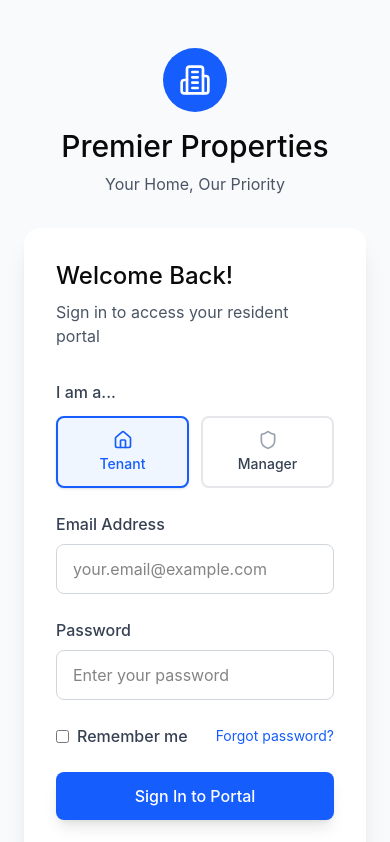
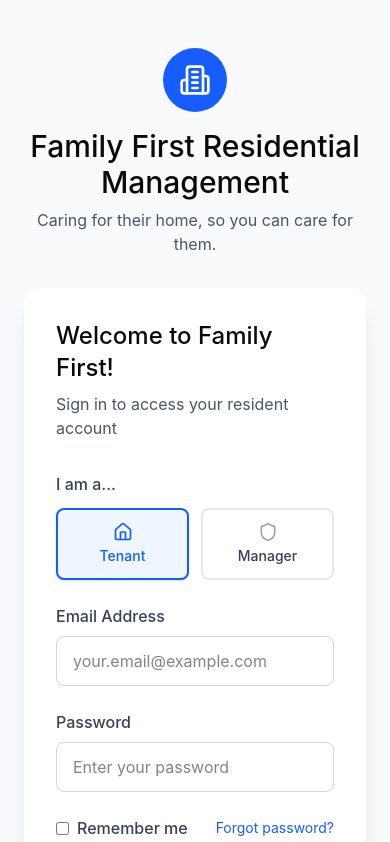
Before and after one commit to jharo0714/Familyfirstresidentialmanagement, a React (Vite) app: page / in a window 390 px wide. Shown: the top 842 px of the page. Built offline with nearby package versions, Linux system fonts and the light colour scheme.

Commit message:
Updated for mobile layout

```diff
--- a/src/app/components/Login.tsx
+++ b/src/app/components/Login.tsx
@@ -109,14 +109,14 @@ export function Login({ onLogin }: LoginProps) {
             <div className="inline-flex items-center justify-center bg-blue-600 text-white h-16 w-16 rounded-full mb-4">
               <Building2 className="h-8 w-8" />
             </div>
-            <h1 className="text-3xl mb-2">Premier Properties</h1>
-            <p className="text-gray-600">Your Home, Our Priority</p>
+            <h1 className="text-3xl mb-2">Family First Residential Management</h1>
+            <p className="text-gray-600">Caring for their home, so you can care for them.</p>
           </div>
 
           <div className="bg-white rounded-2xl shadow-xl p-8">
             <div className="mb-8">
-              <h2 className="text-2xl mb-2">Welcome Back!</h2>
-              <p className="text-gray-600">Sign in to access your resident portal</p>
+              <h2 className="text-2xl mb-2">Welcome to Family First!</h2>
+              <p className="text-gray-600">Sign in to access your resident account</p>
             </div>
 
             <form onSubmit={handleSubmit} className="space-y-6">
```
